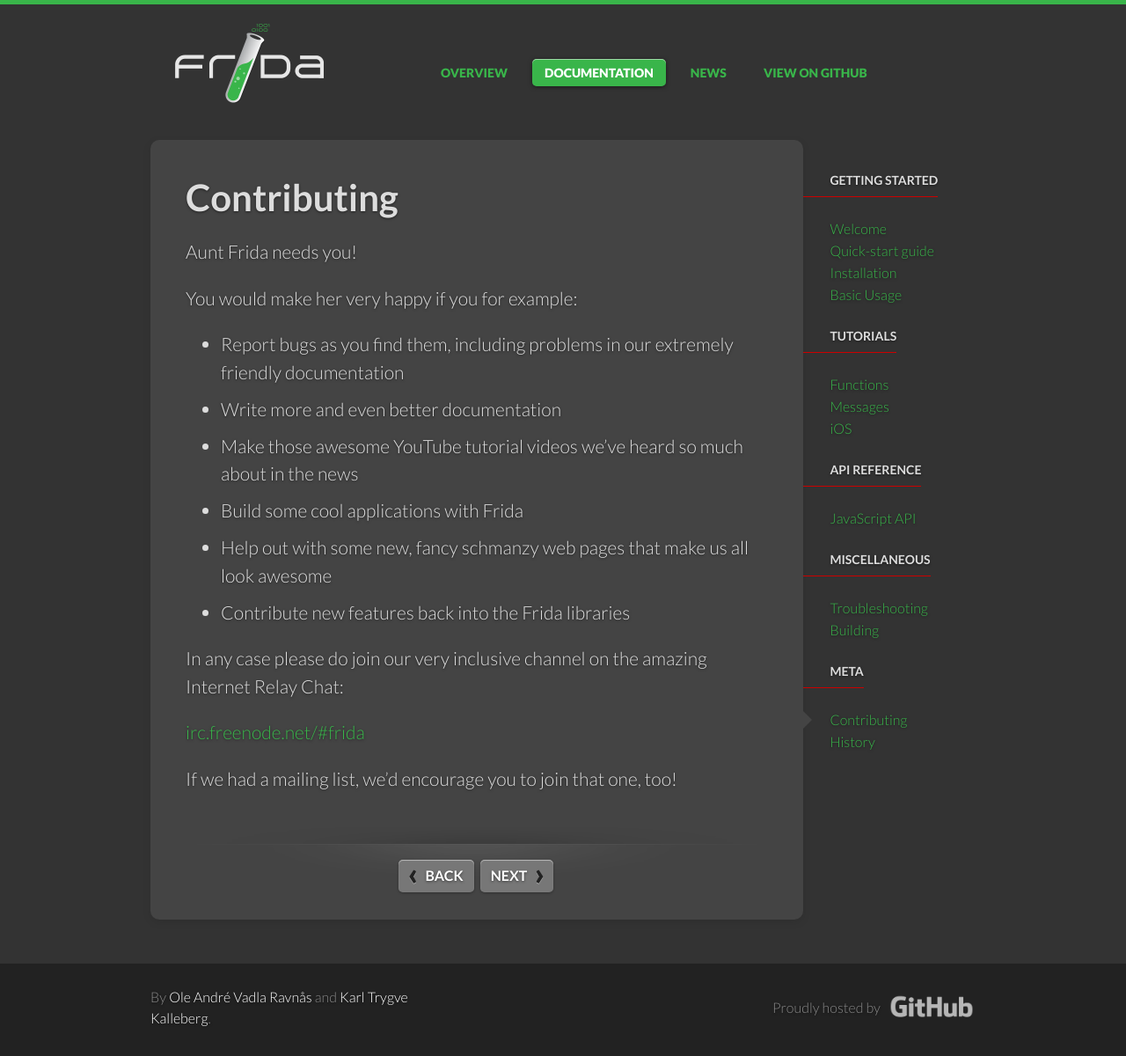
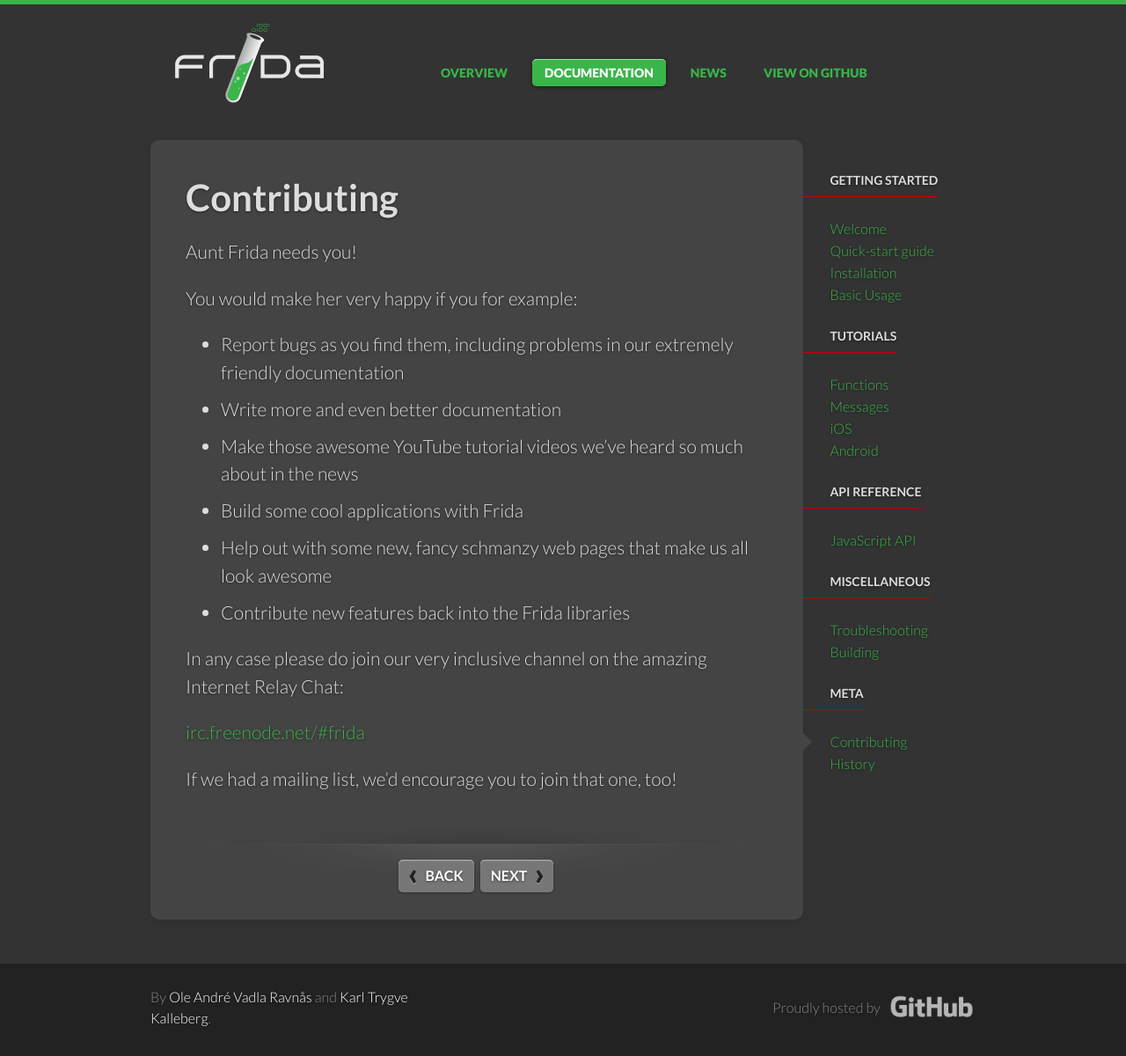
Before and after one commit to frida/frida-website, a Jekyll site: the page built from docs/contributing.md, in a window 1280 px wide. Shown: the whole page at 88% size. Built offline with Jekyll 4.4.1, drawn with Linux system fonts in a browser that asks for light colours; some web fonts are replaced.

Commit message:
Add Android page links

```diff
--- a/_includes/docs_contents.html
+++ b/_includes/docs_contents.html
@@ -3,7 +3,7 @@
     <h4>Getting Started</h4>
     {% include docs_ul.html items='home quickstart installation usage' %}
     <h4>Tutorials</h4>
-    {% include docs_ul.html items='functions messages ios' %}
+    {% include docs_ul.html items='functions messages ios android' %}
     <h4>API Reference</h4>
     {% include docs_ul.html items='javascript-api' %}
     <h4>Miscellaneous</h4>
--- a/_includes/docs_contents_mobile.html
+++ b/_includes/docs_contents_mobile.html
@@ -5,7 +5,7 @@
       {% include docs_option.html items='home quickstart installation usage' %}
     </optgroup>
     <optgroup label="Tutorials">
-      {% include docs_option.html items='functions messages ios' %}
+      {% include docs_option.html items='functions messages ios android' %}
     </optgroup>
     <optgroup label="API Reference">
       {% include docs_option.html items='javascript-api' %}
```
